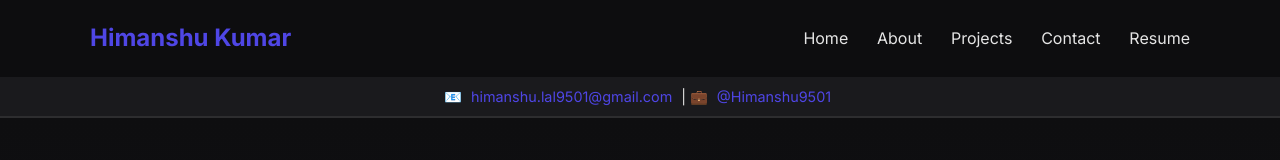
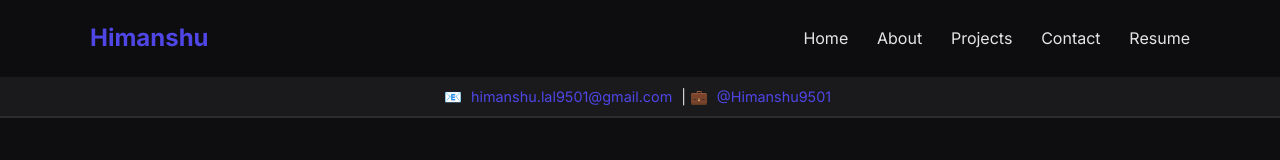
Before and after one commit to Himanshu9501/Himanshu9501.github.io, a plain HTML site: page index.html in a window 1280 px wide. Shown: the top 160 px of the page. Drawn offline with nearby package versions, Linux system fonts and the light colour scheme.

Commit message:
Update index.html

```diff
--- a/index.html
+++ b/index.html
@@ -29,7 +29,7 @@
     <!-- ====== Header / Navbar ====== -->
     <header class="navbar">
       <div class="container">
-        <h1 class="logo" data-aos="fade-down">Himanshu Kumar</h1>
+        <h1 class="logo" data-aos="fade-down">Himanshu</h1>
         <nav>
           <ul class="nav-links">
             <li><a href="#hero">Home</a></li>
```
